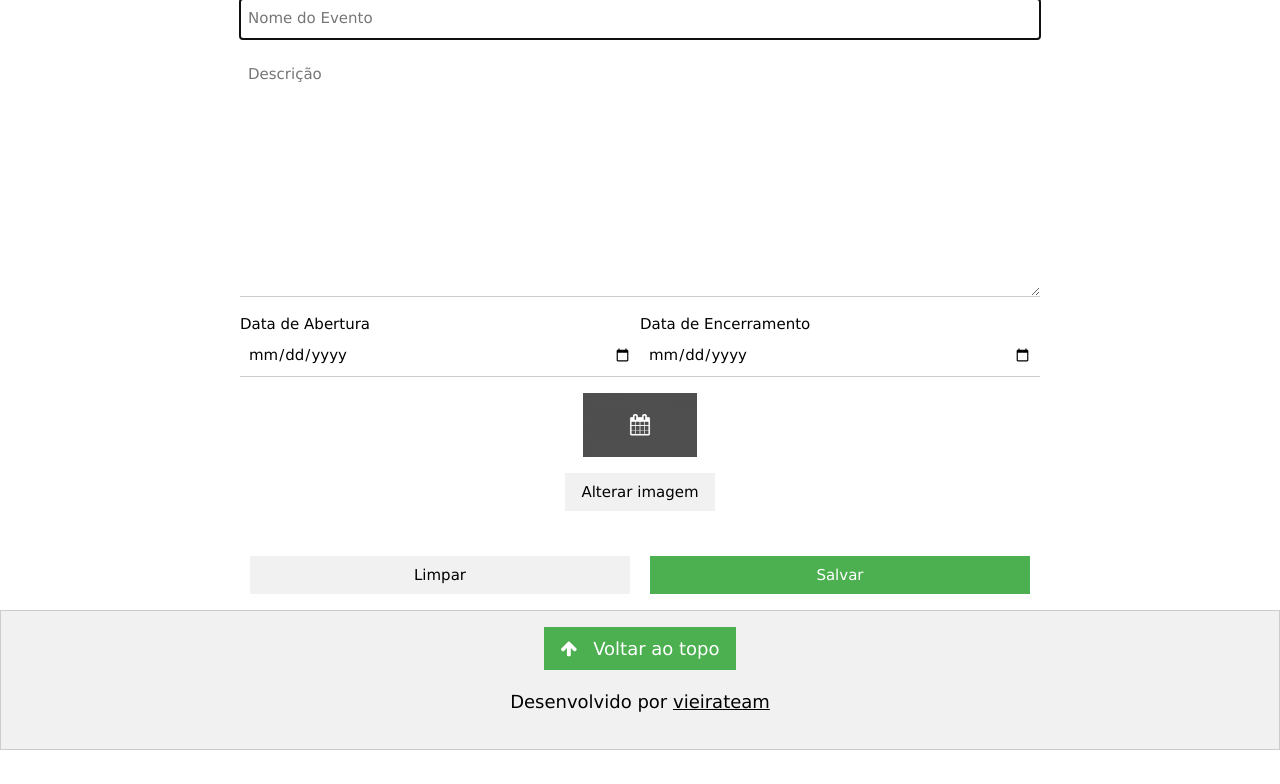
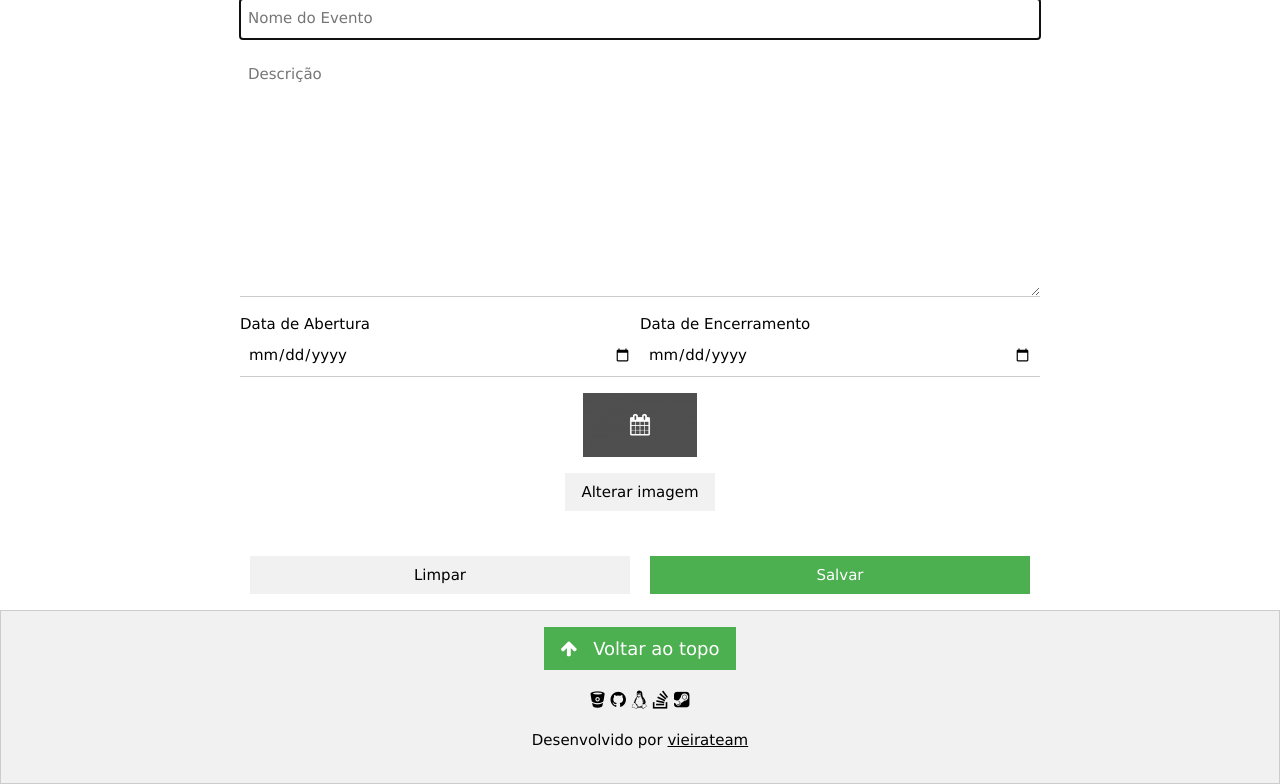
Before and after one commit to vieirateam/Event, a Django app: page /event/new/ in a window 1280 px wide. Shown: the part 158-942 px from the top of the page. Before the commit the page ends 908 px from the top, so only its background shows below. Run offline with Django 3.2, Linux system fonts and the light colour scheme; the visitor is signed in with stand-in values (Sample User, id 1).

Commit message:
Footer icons

```diff
--- a/templates/base.html
+++ b/templates/base.html
@@ -62,11 +62,18 @@
 
 		<!-- footer -->
 
-		<footer class="w3-center w3-light-grey w3-border w3-large w3-padding-16">
+		<footer class="w3-container w3-center w3-light-grey w3-border w3-large w3-padding-16">
 			<a href="" class="w3-button w3-green">
 				<i class="fa fa-arrow-up w3-margin-right"></i>Voltar ao topo
 			</a>
-			<p>Desenvolvido por <a href="https://github.com/vieirateam" target="_blank">vieirateam</a></p>
+			<div class="w3-section">
+				<a href="https://bitbucket.org/vieirateam/" target="_blank"><i class="fa fa-bitbucket w3-hover-opacity"></i></a>
+				<a href="https://github.com/vieirateam" target="_blank"><i class="fa fa-github w3-hover-opacity"></i></a>
+				<i class="fa fa-linux"></i>
+				<i class="fa fa-stack-overflow"></i>
+				<i class="fa fa-steam-square"></i>
+			</div>
+			<p class="w3-medium">Desenvolvido por <a href="https://github.com/vieirateam" target="_blank">vieirateam</a></p>
 		</footer>
 
         <script type="text/javascript" src="{% static 'js/global.js' %}"></script>
```
